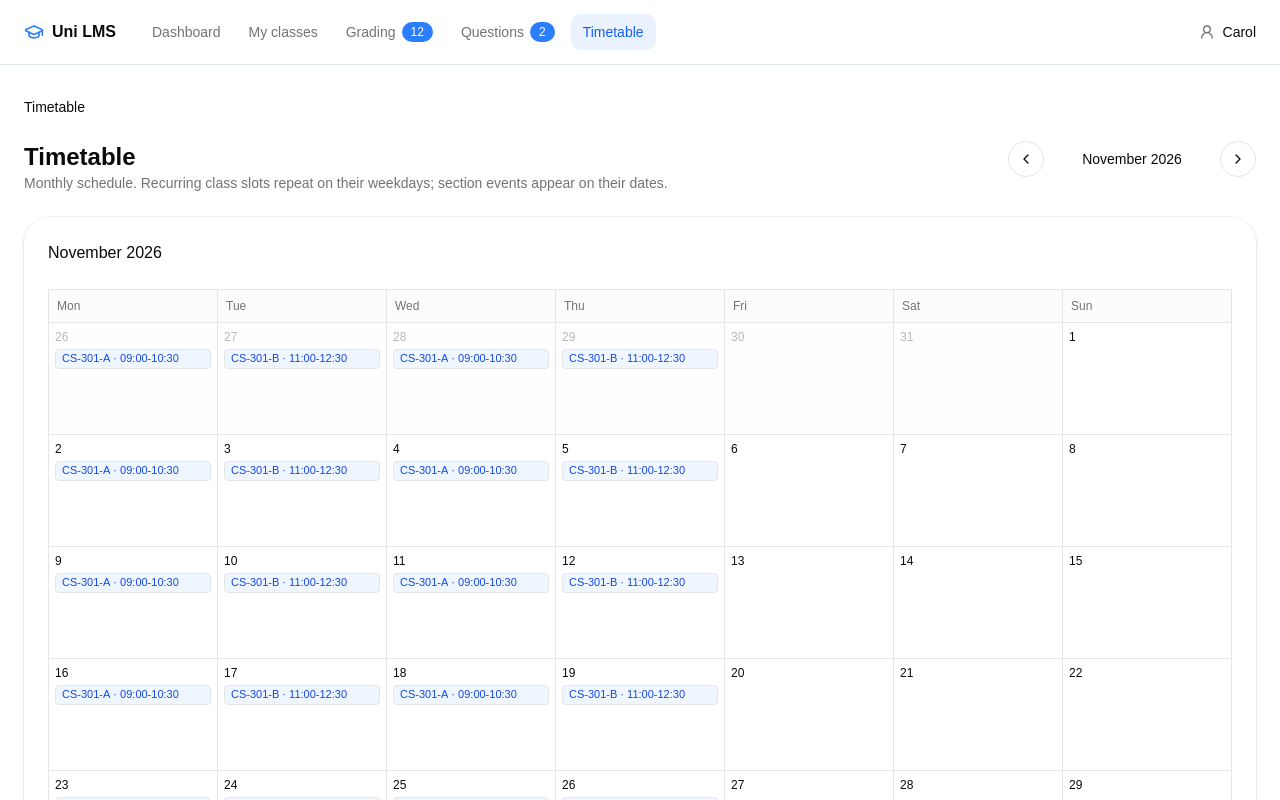
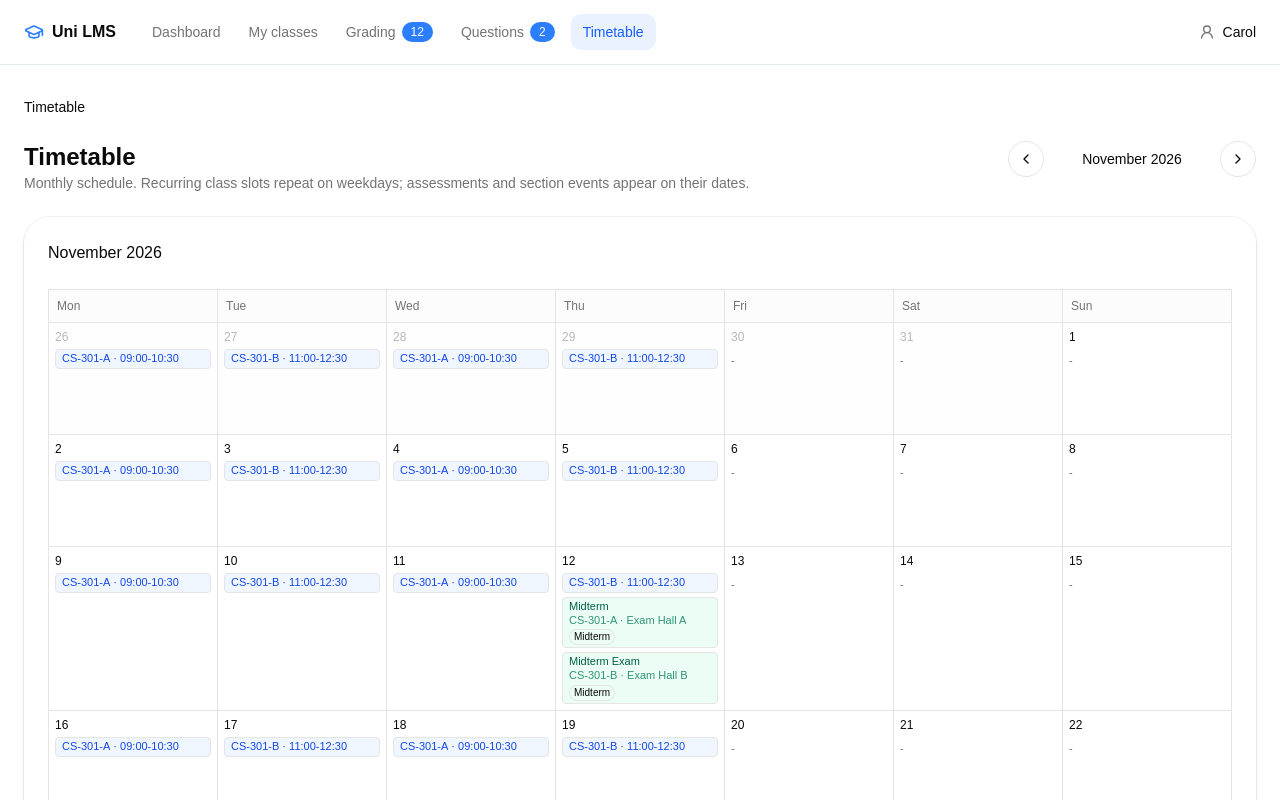
Before and after one commit to ch-arslanahmad/uni-lms, a React (Vite) app in the folder frontend/: page /teacher/timetable in a window 1280 px wide. Shown: the top 800 px of the page. Built offline with nearby package versions, Linux system fonts and the light colour scheme.

Commit message:
feat: show assessments on timetable calendar

```diff
--- a/frontend/src/pages/teacher/ClassDetail.tsx
+++ b/frontend/src/pages/teacher/ClassDetail.tsx
@@ -56,7 +56,7 @@ function ClassDetail() {
   const [annTitle, setAnnTitle] = useState(""); const [annBody, setAnnBody] = useState(""); const [annErr, setAnnErr] = useState("");
   const [editAnnId, setEditAnnId] = useState<string | null>(null);
   const [matName, setMatName] = useState(""); const [matUrl, setMatUrl] = useState(""); const [matSize, setMatSize] = useState(""); const [matErr, setMatErr] = useState("");
-  const [act, setAct] = useState({ title: "", category: "Assignments", maxMarks: "100", openAt: "", dueAt: "", instructions: "", reviewPolicy: "after_graded" as "immediate" | "after_close" | "after_graded" | "never", submissionMode: "upload" as "upload" | "physical", documentName: "", physicalRoom: "" });
+  const [act, setAct] = useState({ category: "Assignments", maxMarks: "100", openAt: "", dueAt: "", instructions: "", reviewPolicy: "after_graded" as "immediate" | "after_close" | "after_graded" | "never", submissionMode: "upload" as "upload" | "physical", documentName: "", physicalRoom: "" });
   const [actErr, setActErr] = useState(""); const [showActForm, setShowActForm] = useState(false);
   const [catName, setCatName] = useState("Assignments"); const [catWeight, setCatWeight] = useState(""); const [catCount, setCatCount] = useState("1"); const [catErr, setCatErr] = useState("");
   const [evt, setEvt] = useState({ title: "", type: "class" as "class" | "exam", startAt: "", endAt: "", room: "", linkedAssessmentId: "" });
@@ -111,14 +111,14 @@ function ClassDetail() {
   }
   function addAssessment() {
     const kind = inferKind(act.category);
-    const e = err(act.title, "Title is required.") || err(act.openAt, "Open date is required.") || err(act.dueAt, "Due date is required.")
+    const e = err(act.openAt, "Open date is required.") || err(act.dueAt, "Due date is required.")
       || err(act.instructions, "Instructions are required.") || err(act.documentName, "A relevant document is required.")
       || ((!Number(act.maxMarks) || Number(act.maxMarks) <= 0) ? "Max marks must be > 0." : "")
       || (act.submissionMode === "physical" ? err(act.physicalRoom, "Room/location is required for physical assessments.") : "");
     if (e) { setActErr(e); return; }
     const submissionModes = kind === "quiz" || kind === "exam" ? (act.submissionMode === "physical" ? ["physical"] as ("upload" | "physical")[] : []) : [act.submissionMode];
     const newAct: TeacherAssessment = {
-      id: `act-${Date.now()}`, sectionId: section!.id, kind, title: act.title.trim(), instructions: act.instructions.trim(),
+      id: `act-${Date.now()}`, sectionId: section!.id, kind, title: suggestTitle(act.category), instructions: act.instructions.trim(),
       category: act.category, maxMarks: Number(act.maxMarks), openAt: act.openAt, dueAt: act.dueAt, submissionModes,
       physicalRoom: act.submissionMode === "physical" ? act.physicalRoom.trim() : undefined,
       hasMcq: kind === "quiz", reviewPolicy: kind === "quiz" || kind === "exam" ? act.reviewPolicy : undefined,
@@ -126,7 +126,7 @@ function ClassDetail() {
     };
     ctx.setAssessments((prev) => [newAct, ...prev]);
     if (newAct.kind === "quiz" || newAct.kind === "exam") setQActId(newAct.id);
-    setAct({ title: "", category: "Assignments", maxMarks: "100", openAt: "", dueAt: "", instructions: "", reviewPolicy: "after_graded", submissionMode: "upload", documentName: "", physicalRoom: "" });
+    setAct({ category: "Assignments", maxMarks: "100", openAt: "", dueAt: "", instructions: "", reviewPolicy: "after_graded", submissionMode: "upload", documentName: "", physicalRoom: "" });
     setActErr(""); setShowActForm(false);
   }
   function saveCategory() {
@@ -357,11 +357,10 @@ function ClassDetail() {
                 </CardHeader>
                 <CardContent>
                   <div className="grid gap-3 md:grid-cols-2">
-                    <div className="space-y-2 md:col-span-2"><Label>Title</Label><Input value={act.title} onChange={e => setAct({ ...act, title: e.target.value })} /></div>
                     <div className="space-y-2">
                       <Label>Category</Label>
-                      <Select value={act.category} onValueChange={v => { if (!v) return; setAct({ ...act, category: v, title: act.title || suggestTitle(v) }); }}><SelectTrigger><SelectValue /></SelectTrigger><SelectContent>{CATEGORY_OPTIONS.map(c => <SelectItem key={c} value={c}>{c}</SelectItem>)}</SelectContent></Select>
-                      <p className="text-xs text-muted-foreground">Category determines grading bucket and assessment behavior.</p>
+                      <Select value={act.category} onValueChange={v => { if (!v) return; setAct({ ...act, category: v }); }}><SelectTrigger><SelectValue /></SelectTrigger><SelectContent>{CATEGORY_OPTIONS.map(c => <SelectItem key={c} value={c}>{c}</SelectItem>)}</SelectContent></Select>
+                      <p className="text-xs text-muted-foreground">Category determines grading bucket and assessment behavior. Title is auto-numbered (e.g. {suggestTitle(act.category)}).</p>
                     </div>
                     <div className="space-y-2"><Label>Max marks</Label><Input type="number" value={act.maxMarks} onChange={e => setAct({ ...act, maxMarks: e.target.value })} /></div>
                     <div className="space-y-2"><Label>Submission mode</Label><Select value={act.submissionMode} onValueChange={(v) => v && setAct({ ...act, submissionMode: v as "upload" | "physical" })}><SelectTrigger><SelectValue /></SelectTrigger><SelectContent><SelectItem value="upload">Upload</SelectItem><SelectItem value="physical">Physical</SelectItem></SelectContent></Select></div>
@@ -441,7 +440,7 @@ function ClassDetail() {
                           type="button"
                           title="Add assessment"
                           aria-label="Add assessment"
-                          onClick={() => { setAct((prev) => ({ ...prev, openAt: WEEK_STARTS[idx], dueAt: WEEK_ENDS[idx], title: prev.title || suggestTitle(prev.category) })); setShowActForm(true); }}
+                          onClick={() => { setAct((prev) => ({ ...prev, openAt: WEEK_STARTS[idx], dueAt: WEEK_ENDS[idx] })); setShowActForm(true); }}
                           className="flex w-full items-center justify-center rounded border border-dashed px-3 py-2 text-muted-foreground/70 transition-colors hover:bg-muted/50 hover:text-foreground focus-visible:text-foreground focus-visible:bg-muted/50"
                         >
                           <Plus className="size-4" />
--- a/frontend/src/pages/teacher/TeacherTimetable.tsx
+++ b/frontend/src/pages/teacher/TeacherTimetable.tsx
@@ -54,7 +54,7 @@ function TeacherTimetable() {
       <div className="flex flex-wrap items-start justify-between gap-3">
         <div>
           <h1 className="text-2xl font-bold">Timetable</h1>
-          <p className="text-sm text-muted-foreground">Monthly schedule. Recurring class slots repeat on their weekdays; section events appear on their dates.</p>
+          <p className="text-sm text-muted-foreground">Monthly schedule. Recurring class slots repeat on weekdays; assessments and section events appear on their dates.</p>
         </div>
         <div className="flex items-center gap-2">
           <Button variant="outline" size="icon" aria-label="Previous month" onClick={() => setCursor(new Date(year, month - 1, 1))}><ChevronLeft className="size-4" /></Button>
@@ -78,6 +78,11 @@ function TeacherTimetable() {
                 const d = parseDate(e.startAt);
                 return d ? sameDate(d, date) : false;
               });
+              const dayAssessments = assessments.filter((a) => {
+                if (!teacherSections.some((s) => s.id === a.sectionId)) return false;
+                const d = parseDate(a.dueAt);
+                return d ? sameDate(d, date) : false;
+              });
               return (
                 <div key={date.toISOString()} className={`min-h-28 border-b border-r p-1.5 ${inMonth ? "bg-background" : "bg-muted/10 text-muted-foreground"}`}>
                   <div className={`mb-1 text-xs font-medium ${inMonth ? "" : "opacity-50"}`}>{date.getDate()}</div>
@@ -88,6 +93,16 @@ function TeacherTimetable() {
                         <span className="hidden sm:inline"> · {s.schedule.split(" ")[1]}</span>
                       </div>
                     ))}
+                    {dayAssessments.map((a) => {
+                      const sec = teacherSections.find((s) => s.id === a.sectionId);
+                      return (
+                        <div key={a.id} className="rounded border bg-emerald-50 px-1.5 py-0.5 text-[11px] leading-tight text-emerald-800" title={`${a.title}${a.physicalRoom ? ` (${a.physicalRoom})` : ""}`}>
+                          <div className="font-medium truncate">{a.title}</div>
+                          <div className="text-emerald-700/80 truncate">{sec ? `${sec.section.subjectCode}-${sec.section.code}` : ""}{a.physicalRoom ? ` · ${a.physicalRoom}` : ""}</div>
+                          <Badge variant="outline" className="mt-0.5 h-4 px-1 text-[10px] capitalize">{a.category}</Badge>
+                        </div>
+                      );
+                    })}
                     {dayEvents.map((ev) => {
                       const linked = assessments.find((a) => a.id === ev.linkedAssessmentId);
                       const sec = teacherSections.find((s) => s.id === ev.sectionId);
@@ -99,6 +114,7 @@ function TeacherTimetable() {
                         </div>
                       );
                     })}
+                    {slots.length === 0 && dayEvents.length === 0 && dayAssessments.length === 0 && <span className="text-[11px] text-muted-foreground">-</span>}
                   </div>
                 </div>
               );
```
